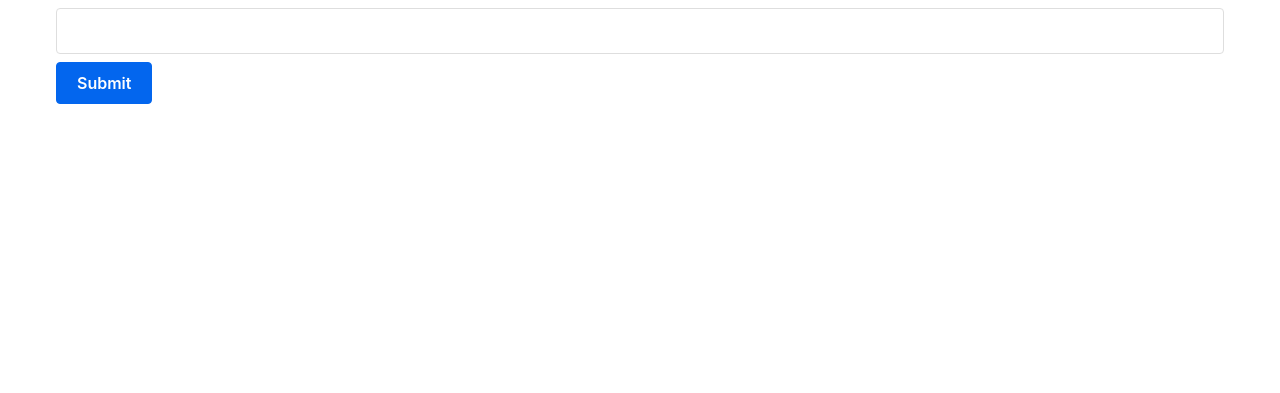
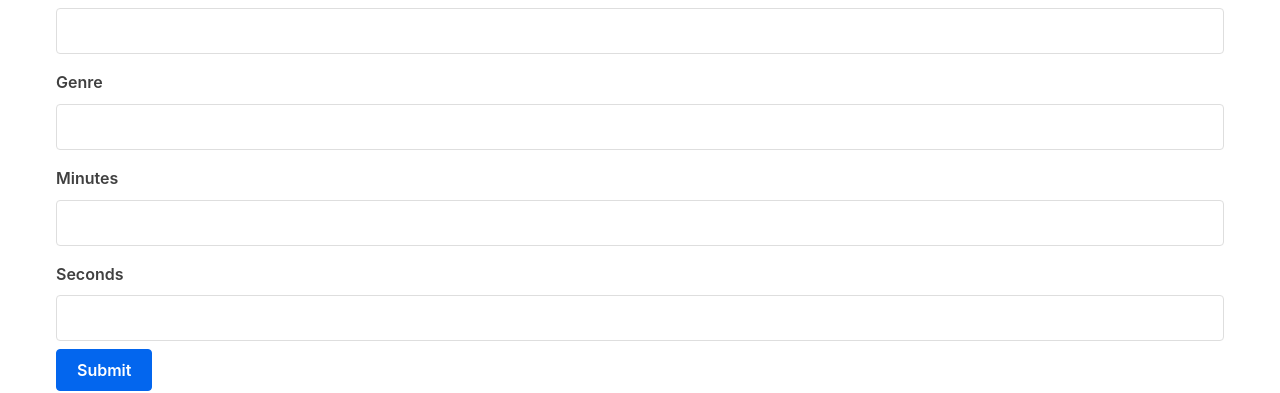
Before and after one commit to Hydroptix/csc-307-inventory-app, a React (Create React App) app in the folder frontend/: page / in a window 1280 px wide. Shown: the part 284-677 px from the top of the page. Built offline with nearby package versions, Linux system fonts and the light colour scheme; no server answers; the HTML template or start-up script is replaced by a standard one.

Commit message:
Changed the form to include a genre and duration

```diff
--- a/frontend/src/Form.js
+++ b/frontend/src/Form.js
@@ -5,6 +5,9 @@ class Form extends Component {
       user: '',
       artist: '',
       title: '',
+      genre: '',
+      durMin: '',
+      durSec: '',
    }
 
    state = this.initialState
@@ -23,7 +26,7 @@ class Form extends Component {
    }
 
    render() {
-      const { user, artist, title } = this.state
+      const { user, artist, title, genre, durMin, durSec } = this.state
 
       return (
         <form>
@@ -48,6 +51,27 @@ class Form extends Component {
 	    id="title"
 	    value={title}
 	    onChange={this.handleChange} />
+	  <label htmlFor="genre">Genre</label>
+          <input
+            type="text"
+            name="genre"
+            id="genre"
+            value={genre}
+            onChange={this.handleChange} />
+	  <label htmlFor="durMin">Minutes</label>
+          <input
+            type="text"
+            name="durMin"
+            id="durMin"
+            value={durMin}
+            onChange={this.handleChange} />
+	  <label htmlFor="durSec">Seconds</label>
+          <input
+            type="text"
+            name="durSec"
+            id="durSec"
+            value={durSec}
+            onChange={this.handleChange} />
           <input type="button" value="Submit" onClick={this.submitForm} />
         </form>
       )
```
